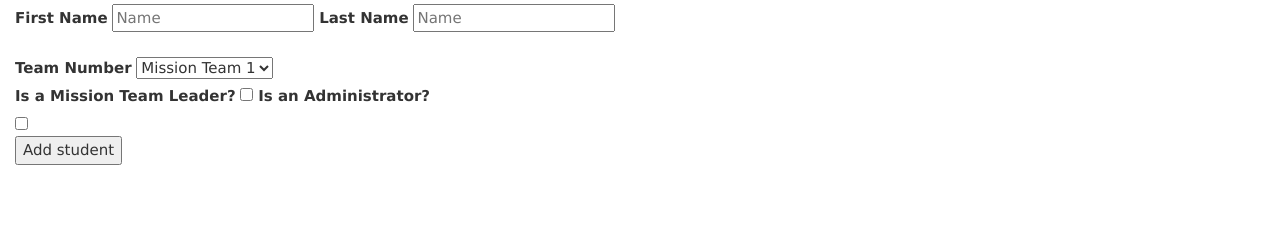
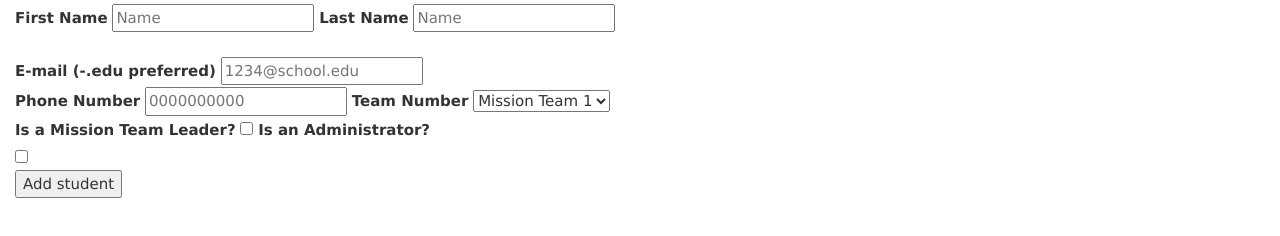
Before and after one commit to dchen97/HackMIT2016-StudentOrgApp, a plain HTML site: page public/create-student.html in a window 1280 px wide. Shown: the part 126-362 px from the top of the page. Drawn offline with Linux system fonts and the light colour scheme.

Commit message:
Add items/fix formatting of forms

```diff
--- a/public/create-student.html
+++ b/public/create-student.html
@@ -44,6 +44,11 @@
       <label for="#last-name">Last Name</label>
       <input id="last-name" name="last-name" type="text" placeholder="Name" />
       <br><br>
+      <label for="email">E-mail (-.edu preferred)</label>
+      <input id="email" name="email" type="email" placeholder="1234@school.edu">
+      <br>
+      <label for="phone">Phone Number</label>
+      <input id="phone" name="phone" type="number" placeholder="0000000000">
       <label for="#team-number">Team Number</label>
       <select name="team-number" id="team-number">
         <option value="1">Mission Team 1</option>
```
Also changed, not shown: public/create-event.html (+1 -1 lines).
